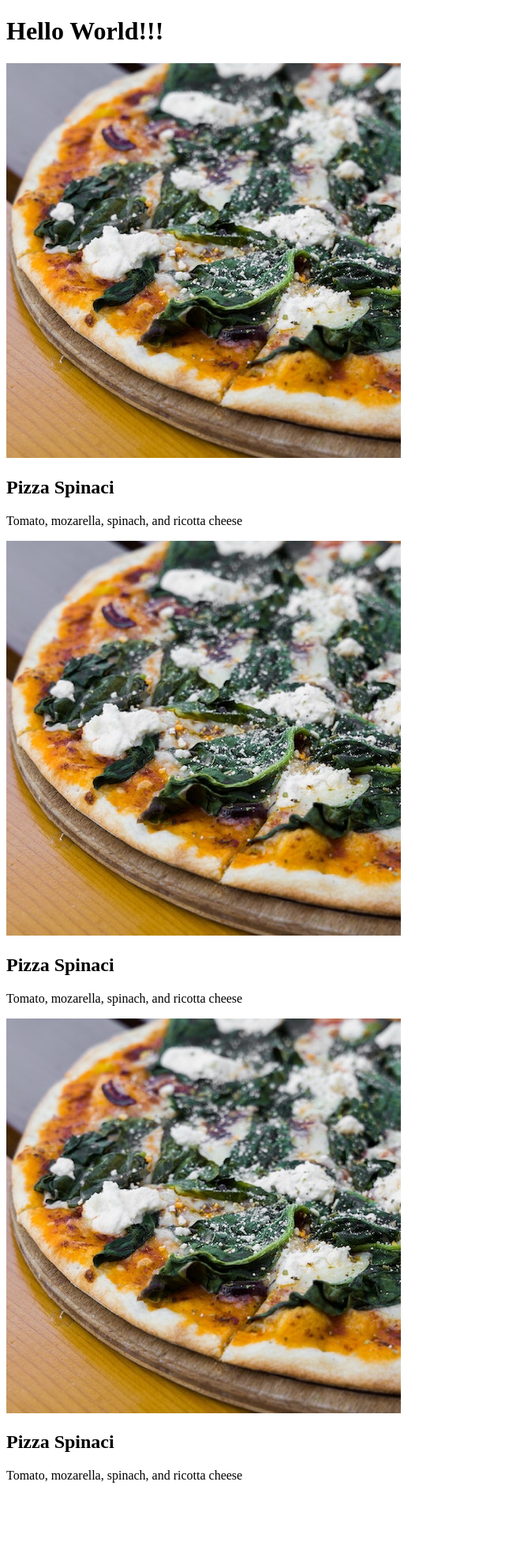
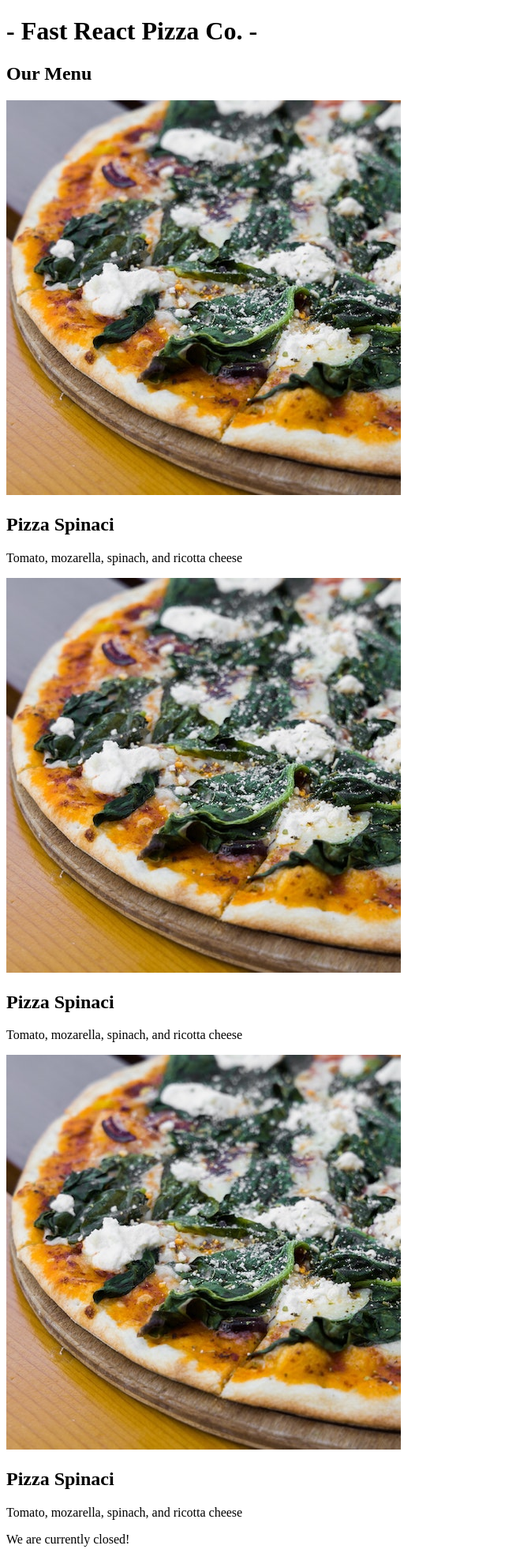
Before and after one commit to haryati75/react-jonas, a React (Create React App) app in the folder pizza-menu/: page / in a window 1280 px wide. Shown: the whole page at 79% size, without its empty margins (0-640 px from the left). Before the commit the page ends 1894 px from the top, so only its background shows below. Built offline with nearby package versions, Linux system fonts and the light colour scheme.

Commit message:
build components

```diff
--- a/pizza-menu/src/App.js
+++ b/pizza-menu/src/App.js
@@ -46,12 +46,36 @@ const pizzaData = [
 export default function App() {
   return (
     <>
-      <h1>Hello World!!!</h1>
+      <Header />
+      <Menu />
+      <Footer />
+    </>
+  );
+}
+
+function Header() {
+  return <h1>- Fast React Pizza Co. -</h1>;
+}
+
+function Menu() {
+  return (
+    <section>
+      <h2>Our Menu</h2>
       <Pizza />
       <Pizza />
       <Pizza />
-    </>
+    </section>
   );
+}
+
+function Footer() {
+  const hour = new Date().getHours();
+  const openHour = 9;
+  const closeHour = 22;
+  const isOpen = hour >= openHour && hour < closeHour;
+  console.log('isOpen', isOpen);
+
+  return <footer>We are currently {isOpen ? 'open' : 'closed'}!</footer>;
 }
 
 function Pizza() {
--- a/pizza-menu/src/index.css
+++ b/pizza-menu/src/index.css
@@ -7,7 +7,7 @@
 }
 
 html {
-  font-size: 62.5%;
+  font-size: 62.5%; /* 1rem = 10px */
 }
 
 body {
```
